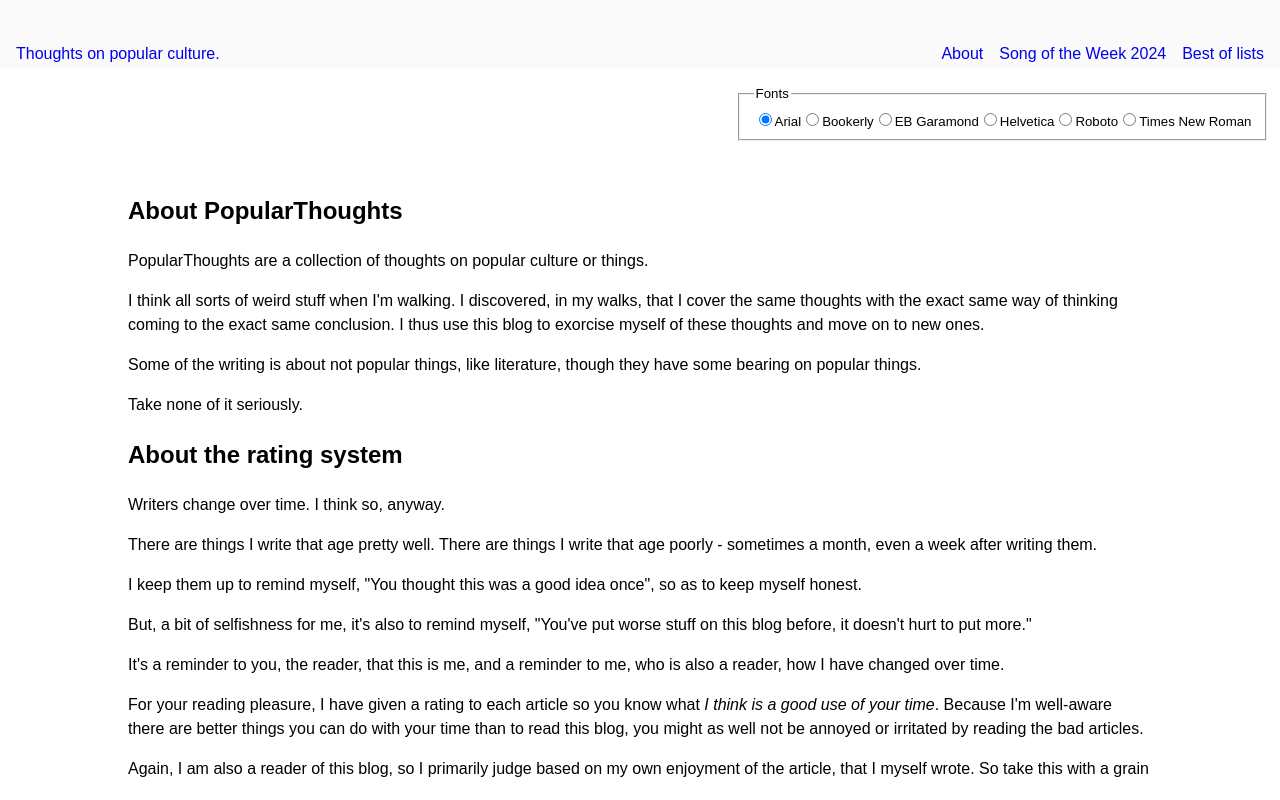
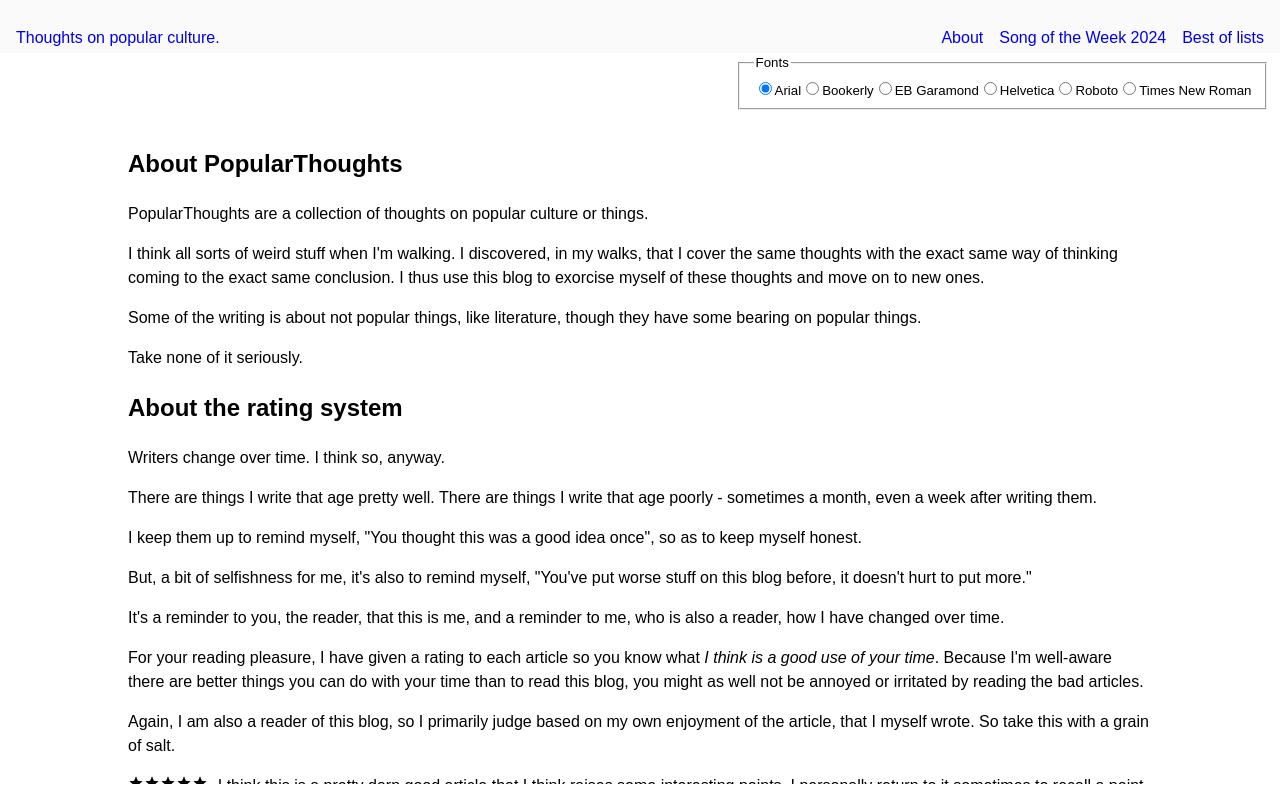
Before and after one commit to justinlee0777/popularthoughts, a Next.js app: page /about in a window 1280 px wide. Built offline with nearby package versions, Linux system fonts and the light colour scheme.

Commit message:
Prospero book was squished / out of the scrolling context. Reducing as much unnecessary height on the page as possible

```diff
--- a/src/shared/article-content/article-content.tsx
+++ b/src/shared/article-content/article-content.tsx
@@ -30,9 +30,9 @@ function createFlexibleBook(
 				computedFontSize: '14px',
 				lineHeight: 28,
 				padding: {
-					top: 36,
+					top: 18,
 					right: 18,
-					bottom: 36,
+					bottom: 18,
 					left: 18,
 				},
 			},
@@ -79,7 +79,7 @@ function createFlexibleBook(
 		{
 			styles: {
 				width: '80vw',
-				height: '80vh',
+				height: '74vh',
 				maxWidth: '1200px',
 				margin: 'auto',
 			},
--- a/src/shared/main-site.module.css
+++ b/src/shared/main-site.module.css
@@ -4,7 +4,6 @@
     flex-direction: column;
     font-size: 16px;
     height: 100vh;
-    gap: 1em;
     overflow: hidden;
     padding-bottom: 1em;
     position: relative;
--- a/src/shared/nav-bar/nav-bar.module.css
+++ b/src/shared/nav-bar/nav-bar.module.css
@@ -11,7 +11,7 @@
     flex-direction: row;
     gap: 1em;
     overflow-x: auto;
-    padding: 3em 1em .5em;
+    padding: 2em 1em .5em;
 }
 
 @media (prefers-color-scheme: dark) {
```
